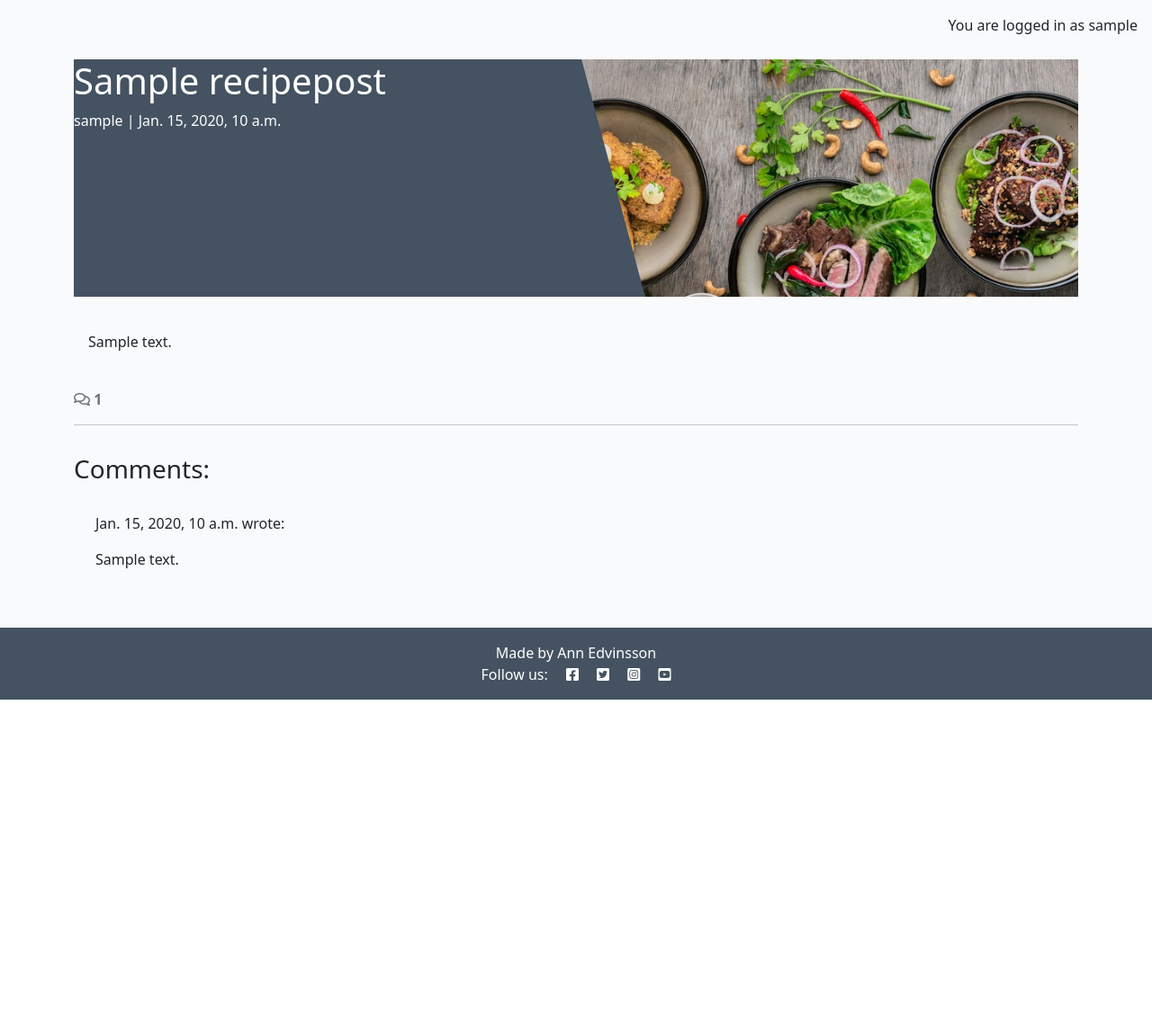
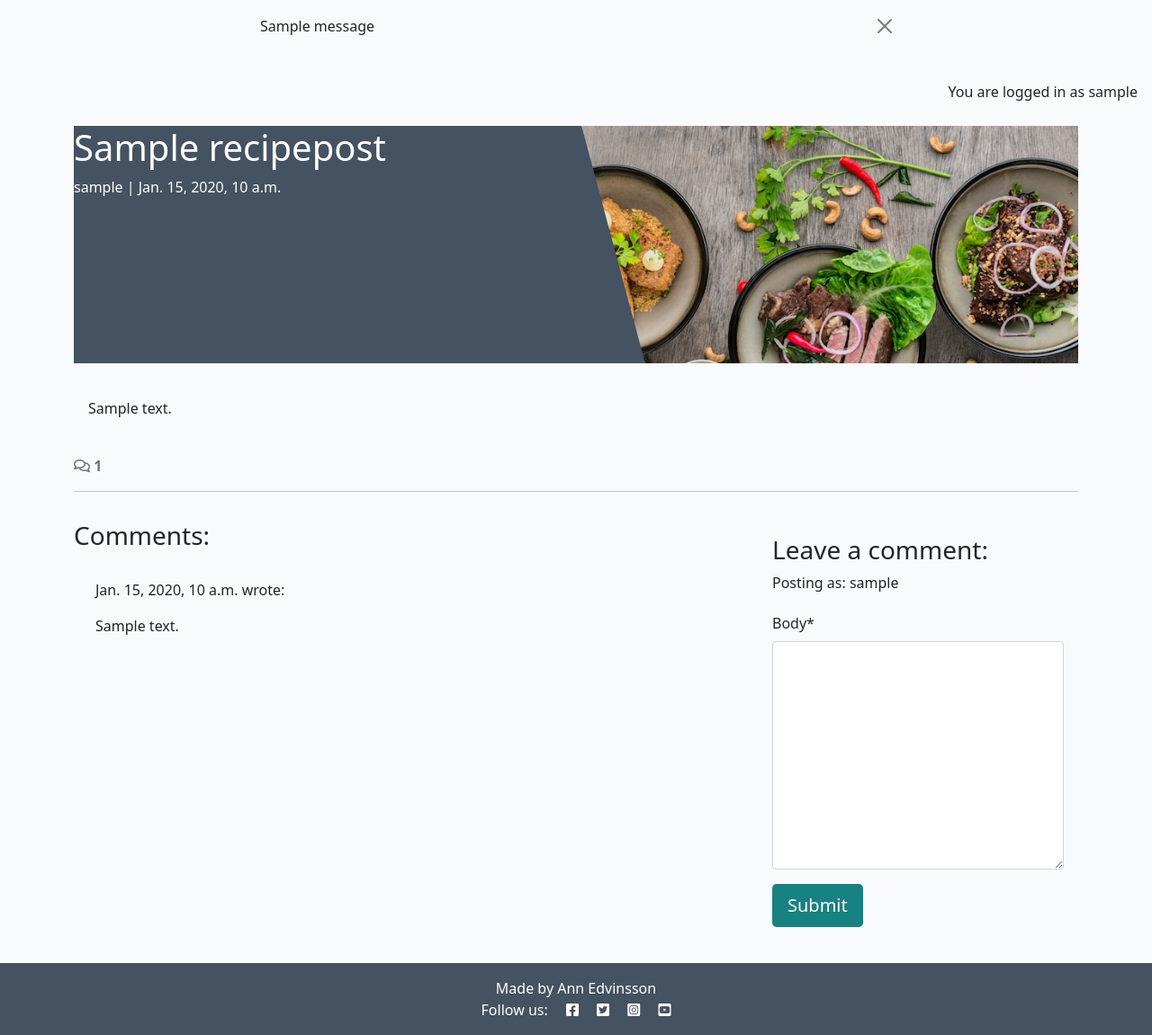
Before and after one commit to aslinedvinsson/FoolProoFlavors-recipe-blog, a Django app: a page that uses templates/base.html in a window 1280 px wide. Shown: the part 60-1211 px from the top of the page at 90% size. Before the commit the page ends 838 px from the top, so only its background shows below. Run offline with Django 4.2, Linux system fonts and the light colour scheme; a user stored in the database is signed in; tables that the repository leaves empty hold one stand-in row (values such as "Sample post"); one stand-in notice (Sample message) is shown; parts of the project's set-up code (start-up, migrations or seed data) failed here and were passed over; some libraries are stand-ins or nearby versions.

Commit message:
Add comment form and message about waiting aproval from admin before comment is published

```diff
--- /dev/null
+++ b/blog/forms.py
@@ -0,0 +1,8 @@
+from .models import Comment
+from django import forms
+
+
+class CommentForm(forms.ModelForm):
+    class Meta:
+        model = Comment
+        fields = ('body',)
--- a/blog/templates/blog/recipepost_detail.html
+++ b/blog/templates/blog/recipepost_detail.html
@@ -1,5 +1,6 @@
 {% extends 'base.html' %} {% block content %}
 {% load static %}
+{% load crispy_forms_tags %}
 
 <div class="masthead">
     <div class="container">
@@ -70,6 +71,24 @@
         {% endfor %}
       </div>
     </div>
+     <!-- Creating New Comments -->
+     <div class="col-md-4 card mb-4 mt-3">
+        <div class="card-body">
+          {% if user.is_authenticated %}
+          <h3>Leave a comment:</h3>
+          <p>Posting as: {{ user.username }}</p>
+          <form id="commentForm" method="post"
+            style="margin-top: 1.3em;">
+            {{ comment_form | crispy }}
+            {% csrf_token %}
+            <button id="submitButton" type="submit"
+              class="btn btn-signup btn-lg">Submit</button>
+          </form>
+          {% else %}
+          <p>Log in to leave a comment</p>
+          {% endif %}
+        </div>
+      </div>
   </div>
 </div>
 
--- a/blog/views.py
+++ b/blog/views.py
@@ -1,6 +1,8 @@
 from django.shortcuts import render, get_object_or_404
 from django.views import generic
+from django.contrib import messages
 from .models import RecipePost
+from .forms import CommentForm
 
 
 class RecipePostList(generic.ListView):
@@ -26,6 +28,18 @@ def recipepost_detail(request, slug):
     recipepost = get_object_or_404(queryset, slug=slug)
     comments = recipepost.comments.all().order_by("-created_on")
     comment_count = recipepost.comments.filter(approved=True).count()
+    if request.method == "POST":
+        comment_form = CommentForm(data=request.POST)
+        if comment_form.is_valid():
+            comment = comment_form.save(commit=False)
+            comment.user = request.user
+            comment.recipepost = recipepost
+            comment.save()
+            messages.add_message(
+            request, messages.SUCCESS,
+            'Comment submitted and awaiting approval'
+    )
+    comment_form = CommentForm()
 
 
     return render(
@@ -33,5 +47,7 @@ def recipepost_detail(request, slug):
         "blog/recipepost_detail.html",
         {"recipepost": recipepost,
         "comments": comments,
-        "comment_count": comment_count,},
+        "comment_count": comment_count,
+        "comment_form": comment_form,
+        },
     )
--- a/foolproflavors/settings.py
+++ b/foolproflavors/settings.py
@@ -47,6 +47,8 @@ INSTALLED_APPS = [
     'allauth',
     'allauth.account',
     'allauth.socialaccount',
+    'crispy_forms',
+    'crispy_bootstrap5',
     'django_summernote',
     'blog',
     'about',
@@ -55,6 +57,9 @@ INSTALLED_APPS = [
 SITE_ID = 1
 LOGIN_REDIRECT_URL = '/'
 LOGOUT_REDIRECT_URL = '/'
+
+CRISPY_ALLOWED_TEMPLATE_PACKS = "bootstrap5"
+CRISPY_TEMPLATE_PACK = "bootstrap5"
 
 MIDDLEWARE = [
     'django.middleware.security.SecurityMiddleware',
--- a/requirements.txt
+++ b/requirements.txt
@@ -1,7 +1,9 @@
 asgiref==3.7.2
+crispy-bootstrap5==0.7
 dj-database-url==0.5.0
 Django==4.2.9
 django-allauth==0.57.0
+django-crispy-forms==2.1
 django-summernote==0.8.20.0
 gunicorn==20.1.0
 oauthlib==3.2.2
--- a/templates/base.html
+++ b/templates/base.html
@@ -71,7 +71,20 @@
             </div>
         </div>
     </nav>
-
+    <!-- displaying Django messages -->
+    <div class="container">
+        <div class="row">
+            <div class="col-md-8 offset-md-2">
+                {% for message in messages %}
+                <div class="alert {{ message.tags }} alert-dismissible
+          fade show" id="msg" role="alert">
+                    {{ message | safe }}
+                    <button type="button" class="btn-close" data-bs-dismiss="alert" aria-label="Close"></button>
+                </div>
+                {% endfor %}
+            </div>
+        </div>
+    </div>
     <main class="flex-shrink-0 main-bg">
         {% if user.is_authenticated %}
         <p class="text-end m-3">You are logged in as {{ user }}</p>
```
